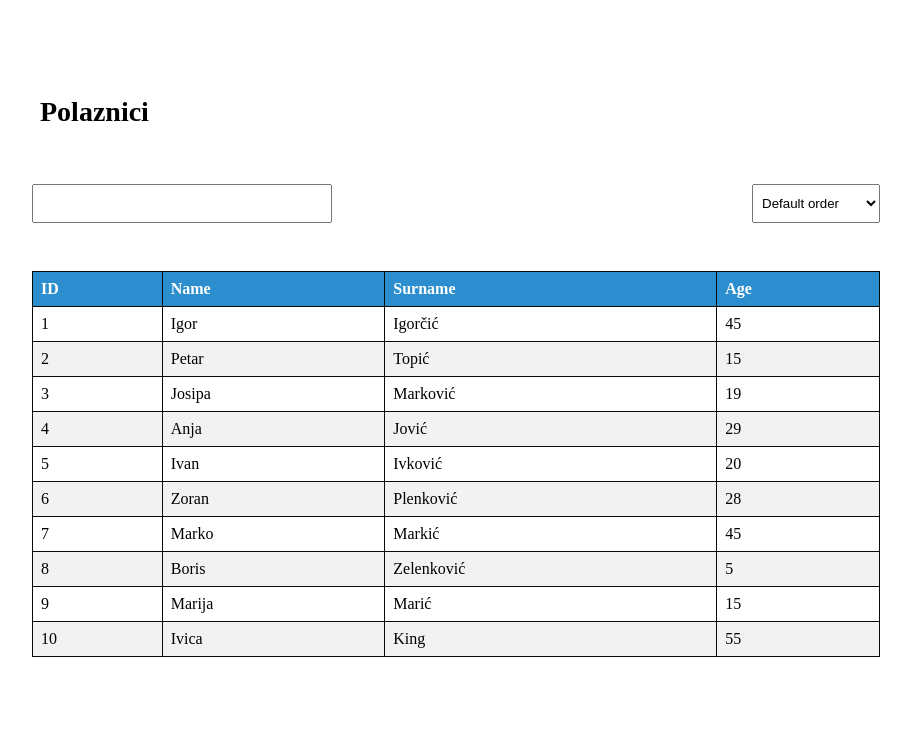
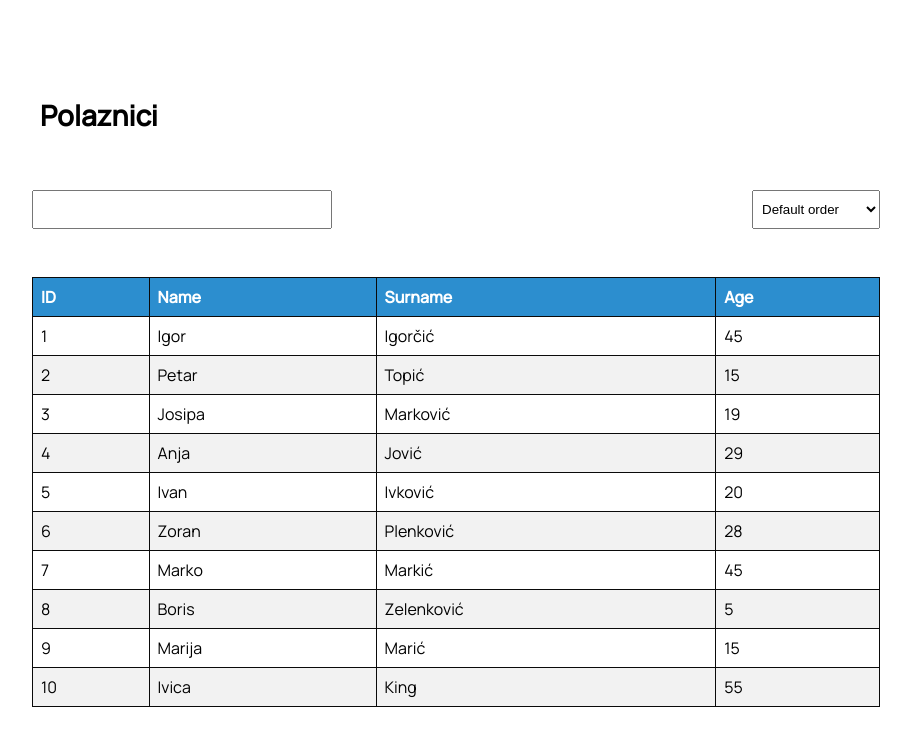
Before and after one commit to Kyela004/Algebra_Javascript, a plain HTML site: page index.html in a window 1280 px wide. Shown: the whole page, without its empty margins (184-1095 px from the left). Drawn offline with Linux system fonts and the light colour scheme.

Commit message:
final_fonts

```diff
--- a/index.html
+++ b/index.html
@@ -5,6 +5,14 @@
     <meta http-equiv="X-UA-Compatible" content="IE=edge" />
     <meta name="viewport" content="width=device-width, initial-scale=1.0" />
     <title>JS parcijalni</title>
+
+    <link rel="preconnect" href="https://fonts.googleapis.com" />
+    <link rel="preconnect" href="https://fonts.gstatic.com" crossorigin />
+    <link
+      href="https://fonts.googleapis.com/css2?family=Manrope:wght@300;400;500&display=swap"
+      rel="stylesheet"
+    />
+
     <link rel="stylesheet" href="style.css" />
     <script defer type="module" src="script.js"></script>
   </head>
--- a/style.css
+++ b/style.css
@@ -2,6 +2,10 @@
   margin: 0;
   padding: 0;
   box-sizing: border-box;
+}
+
+body {
+  font-family: "Manrope", sans-serif;
 }
 
 tr,
```
